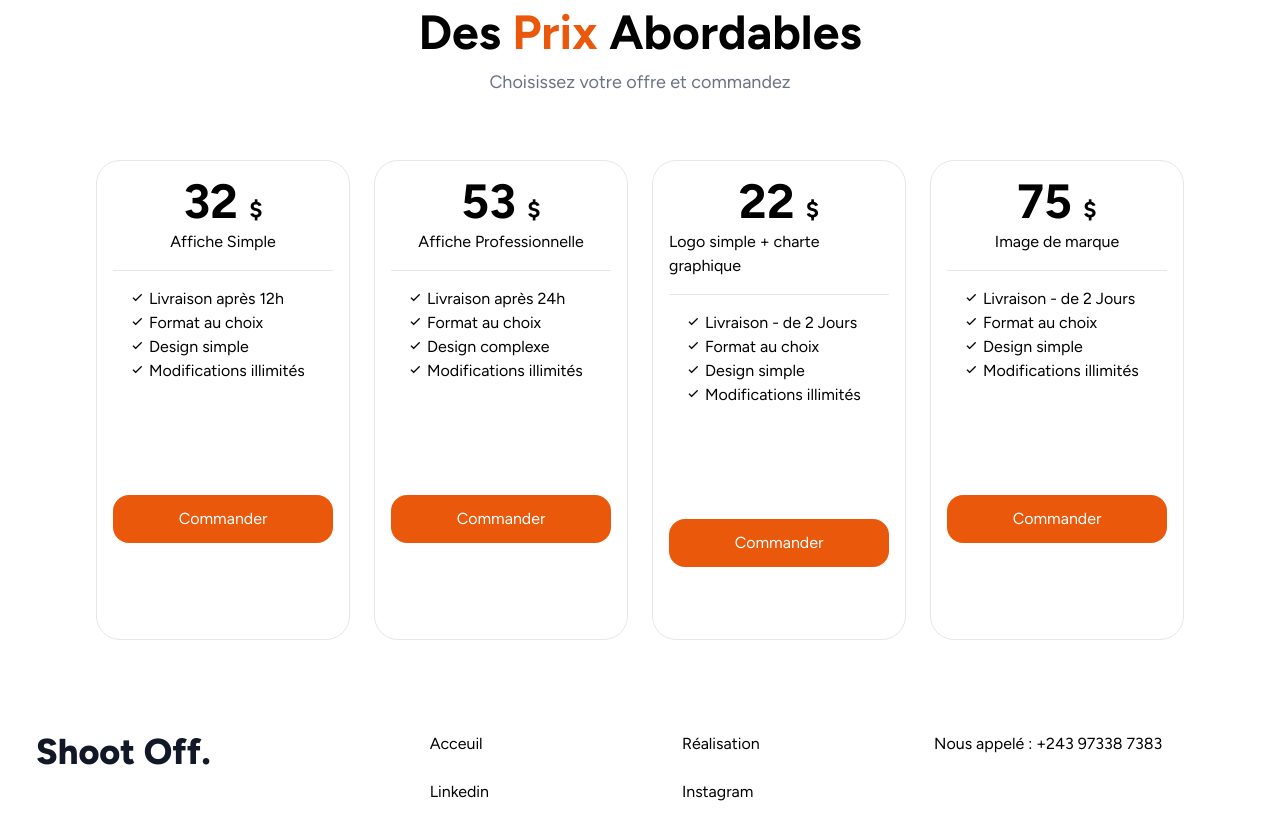
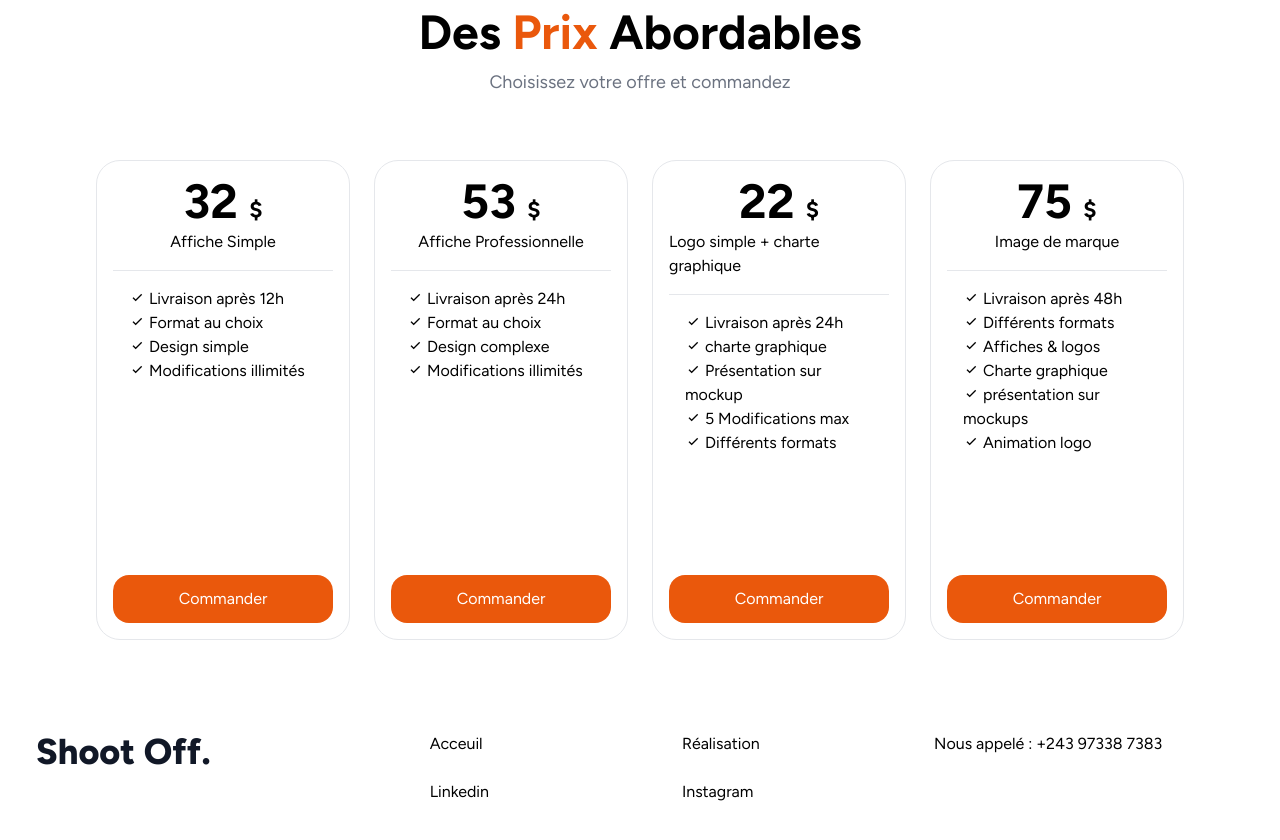
Before and after one commit to Likeur/shoot-off-agency, a website built with webpack: page index.html in a window 1280 px wide. Shown: the part 2212-3052 px from the top of the page. Built offline with nearby package versions, Linux system fonts and the light colour scheme; a script that the page names is missing.

Commit message:
finish pricing section

```diff
--- a/index.html
+++ b/index.html
@@ -133,7 +133,8 @@
                 </div>
                 <div class="flex justify-center mt-8">
                     <div class="grid gap-4 mt-8 w-full lg:w-[85vw] lg:gap-6 md:grid-cols-2 lg:grid-cols-4">
-                        <div class="h-[60vh] rounded-3xl p-4 border relative">
+                        <div class="h-[60vh] rounded-3xl p-4 border flex flex-col justify-between relative">
+                            <div>
                                 <div class="flex flex-col items-center">
                                     <h3 class="text-5xl font-bold">32 <span class="text-2xl">$</span></h3>
                                     <p class="mt-1">Affiche Simple</p>
@@ -144,11 +145,13 @@
                                     <p><span><i class='bx bx-check'></i></span> Design simple</p>
                                     <p><span><i class='bx bx-check'></i></span> Modifications illimités</p>
                                 </div>
-                            <div class=" flex items-end h-[18vh]">
+                            </div>
+                            <div class="">
                                 <a href="" class="p-3 block text-center bg-orange-600 text-white rounded-2xl w-full">Commander</a href="">
                             </div>
                         </div>
-                        <div class="h-[60vh] rounded-3xl p-4 border">
+                        <div class="h-[60vh] rounded-3xl p-4 border flex flex-col justify-between">
+                            <div>
                                 <div class="flex flex-col items-center">
                                     <h3 class="text-5xl font-bold">53 <span class="text-2xl">$</span></h3>
                                     <p class="mt-1">Affiche Professionnelle</p>
@@ -159,35 +162,43 @@
                                     <p><span><i class='bx bx-check'></i></span> Design complexe</p>
                                     <p><span><i class='bx bx-check'></i></span> Modifications illimités</p>
                                 </div>
-                            <div class=" flex items-end h-[18vh]">
+                            </div>
+                            <div class="">
                                 <a href="" class="p-3 block text-center bg-orange-600 text-white rounded-2xl w-full">Commander</a href="">
                             </div>
                         </div>
-                        <div class="h-[60vh] rounded-3xl p-4 border">
+                        <div class="h-[60vh] rounded-3xl p-4 border flex flex-col justify-between">
+                            <div>
                                 <div class="flex flex-col items-center">
                                     <h3 class="text-5xl font-bold">22 <span class="text-2xl">$</span></h3>
                                     <p class="mt-1">Logo simple + charte graphique</p>
                                 </div>
                                 <div class="mt-4 border-t p-4">
-                                <p><span><i class='bx bx-check'></i></span> Livraison - de 2 Jours</p>
-                                <p><span><i class='bx bx-check'></i></span> Format au choix</p>
-                                <p><span><i class='bx bx-check'></i></span> Design simple</p>
-                                <p><span><i class='bx bx-check'></i></span> Modifications illimités</p>
+                                    <p><span><i class='bx bx-check'></i></span> Livraison après 24h</p>
+                                    <p><span><i class='bx bx-check'></i></span> charte graphique</p>
+                                    <p><span><i class='bx bx-check'></i></span> Présentation sur mockup</p>
+                                    <p><span><i class='bx bx-check'></i></span> 5 Modifications max</p>
+                                    <p><span><i class='bx bx-check'></i></span> Différents formats</p>
                                 </div>
-                            <div class=" flex items-end h-[18vh]">
+                            </div>
+                            <div class=" flex items-end h-[14vh]">
                                 <a href="" class="p-3 block text-center bg-orange-600 text-white rounded-2xl w-full">Commander</a href="">
                             </div>
                         </div>
-                        <div class="h-[60vh] rounded-3xl p-4 border">
+                        <div class="h-[60vh] rounded-3xl p-4 border flex flex-col justify-between">
+                            <div>
                                 <div class="flex flex-col items-center">
                                     <h3 class="text-5xl font-bold">75 <span class="text-2xl">$</span></h3>
                                     <p class="mt-1">Image de marque</p>
                                 </div>
                                 <div class="mt-4 border-t p-4">
-                                <p><span><i class='bx bx-check'></i></span> Livraison - de 2 Jours</p>
-                                <p><span><i class='bx bx-check'></i></span> Format au choix</p>
-                                <p><span><i class='bx bx-check'></i></span> Design simple</p>
-                                <p><span><i class='bx bx-check'></i></span> Modifications illimités</p>
+                                    <p><span><i class='bx bx-check'></i></span> Livraison après 48h</p>
+                                    <p><span><i class='bx bx-check'></i></span> Différents formats</p>
+                                    <p><span><i class='bx bx-check'></i></span> Affiches & logos</p>
+                                    <p><span><i class='bx bx-check'></i></span> Charte graphique</p>
+                                    <p><span><i class='bx bx-check'></i></span> présentation sur mockups</p>
+                                    <p><span><i class='bx bx-check'></i></span> Animation logo</p>
+                                </div>
                             </div>
                             <div class=" flex items-end h-[18vh]">
                                 <a href="" class="p-3 block text-center bg-orange-600 text-white rounded-2xl w-full">Commander</a href="">
```
Also changed, not shown: src/css/output.css. Lines whose indentation alone changed are shown as unchanged.
